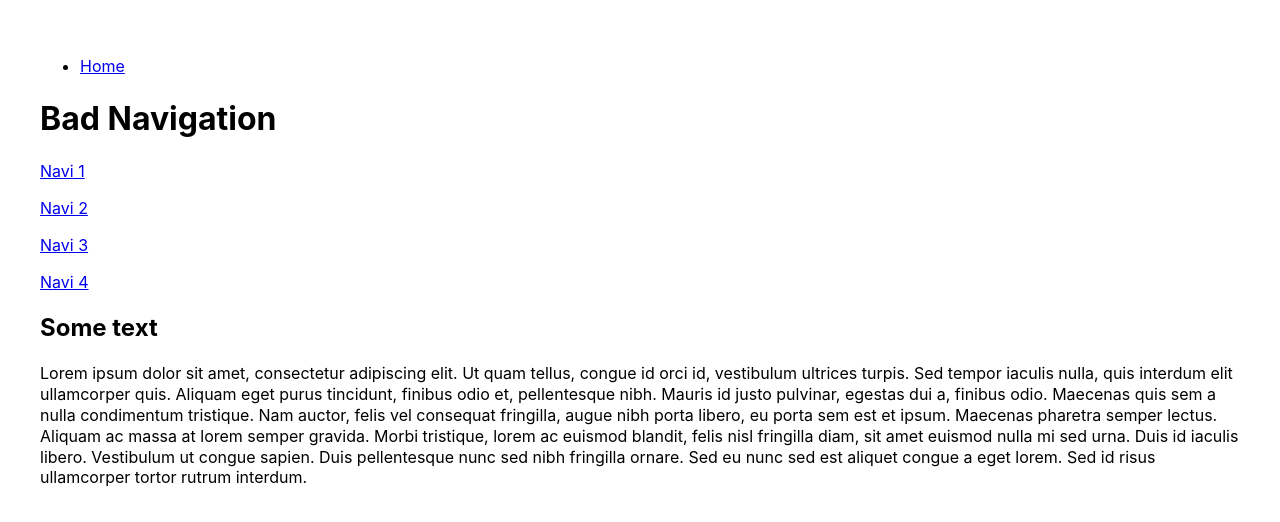
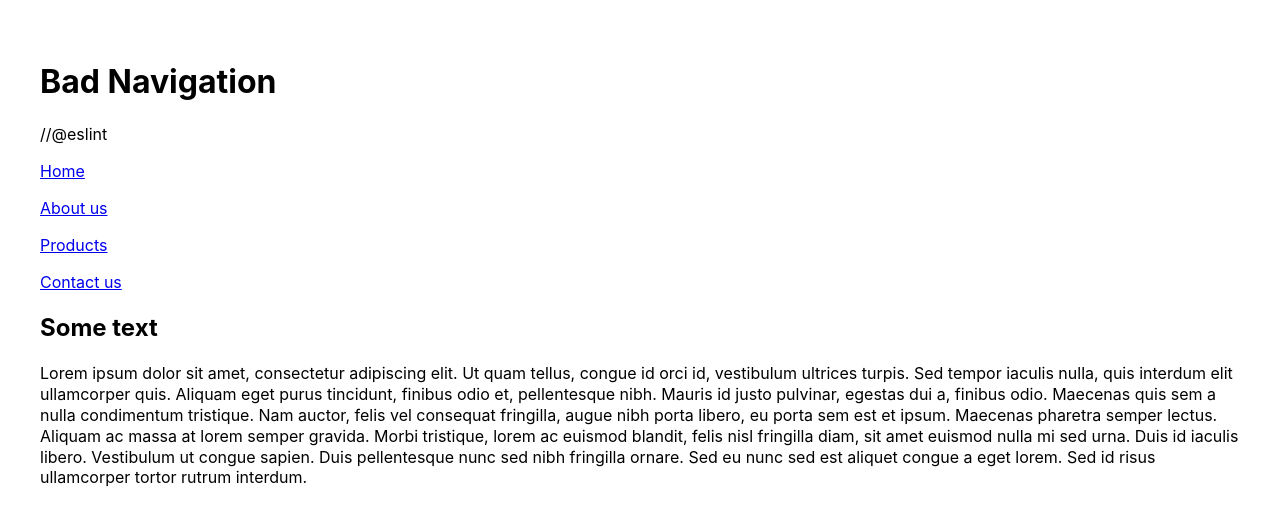
Before and after one commit to stuartthull/accessibility-session, a React (Create React App) app: page /bad-navigation in a window 1280 px wide. Shown: the top 522 px of the page. Built offline with nearby package versions, Linux system fonts and the light colour scheme.

Commit message:
second push of pages

```diff
--- a/src/pages/bad-navigation.jsx
+++ b/src/pages/bad-navigation.jsx
@@ -1,16 +1,17 @@
 import React, { Fragment } from 'react';
-
+/* eslint no-use-before-define: 0 */
 function BadNavigation() {
     return (
         <Fragment>
             <h1 aria-hidden="true">Bad Navigation</h1>
-            <p><a href="#">Navi 1</a></p>
+            //@eslint
+            <p><a href="#">Home</a></p>
 
-            <p><a href="#">Navi 2</a></p>
+            <p><a href="#">About us</a></p>
 
-            <p><a href="#">Navi 3</a></p>
+            <p><a href="#">Products</a></p>
 
-            <p><a href="#">Navi 4</a></p>
+            <p><a href="#">Contact us</a></p>
             <h2>Some text</h2>
             <p>
                 Lorem ipsum dolor sit amet, consectetur adipiscing elit. Ut quam tellus, congue id orci id, vestibulum ultrices turpis. Sed tempor iaculis nulla, quis interdum elit ullamcorper quis. Aliquam eget purus tincidunt, finibus odio et, pellentesque nibh. Mauris id justo pulvinar, egestas dui a, finibus odio. Maecenas quis sem a nulla condimentum tristique. Nam auctor, felis vel consequat fringilla, augue nibh porta libero, eu porta sem est et ipsum. Maecenas pharetra semper lectus. Aliquam ac massa at lorem semper gravida. Morbi tristique, lorem ac euismod blandit, felis nisl fringilla diam, sit amet euismod nulla mi sed urna. Duis id iaculis libero. Vestibulum ut congue sapien. Duis pellentesque nunc sed nibh fringilla ornare. Sed eu nunc sed est aliquet congue a eget lorem. Sed id risus ullamcorper tortor rutrum interdum.</p>
--- a/src/pages/good-headers.jsx
+++ b/src/pages/good-headers.jsx
@@ -3,7 +3,7 @@ import React from 'react';
 function GoodHeaders() {
     return (
         <>
-            <h1 aria-hidden="true">Good headers</h1>
+            <h1>Good headers</h1>
             <h2>This is about the 718 Cayman</h2>
             <p>Porsche has always been careful not to let its 718 Cayman get too potent and potentially tread on the toes of the iconic 911. But as that car moves steadily upmarket and gets more expensive the Cayman’s leash has been progressively loosened, with faster, more aggressive models like the GTS 4.0, the GT4 and – at last – this new GT4 RS.</p>
             <h2>This is about the twilight years of the Porsche engine</h2>
--- a/src/pages/good-navigation.jsx
+++ b/src/pages/good-navigation.jsx
@@ -8,16 +8,16 @@ function BadNavigation() {
                 <h2 id="mainmenulabel" className="visuallyhidden">Main Menu</h2>
                 <ul role="menu">
                     <li role="none">
-                        <a href="#" role="menuitem">Navi 1</a>
+                        <a href="#" role="menuitem">Home</a>
                     </li>
                     <li role="none">
-                        <a href="#" role="menuitem">Navi 2</a>
+                        <a href="#" role="menuitem">About us</a>
                     </li>
                     <li role="none">
-                        <a href="#" role="menuitem">Navi 3</a>
+                        <a href="#" role="menuitem">Products</a>
                     </li>
                     <li role="none">
-                        <a href="#" role="menuitem">Navi 4</a>
+                        <a href="#" role="menuitem">Contact us</a>
                     </li>
                 </ul>
             </nav>
--- a/src/pages/home.jsx
+++ b/src/pages/home.jsx
@@ -5,6 +5,9 @@ import '../App.css';
 function Home() {
     return (
         <ul>
+            <li>
+                <Link to="/">Home</Link>
+            </li>
             <li>
                 <Link to="/bad-headers">Bad Headers</Link>
             </li>
--- a/src/pages/layout.jsx
+++ b/src/pages/layout.jsx
@@ -1,11 +1,9 @@
 import React from "react";
 import { Outlet } from "react-router-dom";
-import Navbar from "./navbar";
 
 const Layout = () => {
     return (
         <>
-            <Navbar />
             <Outlet />
         </>
     );
--- a/src/pages/navbar.jsx
+++ /dev/null
@@ -1,17 +0,0 @@
-import React from "react";
-import { Link } from "react-router-dom";
-
-function Navbar() {
-    return (
-        <nav>
-            <ul>
-                <li>
-                    <Link to="/">Home</Link>
-                </li>
-
-            </ul>
-        </nav>
-    );
-}
-
-export default Navbar;
```
